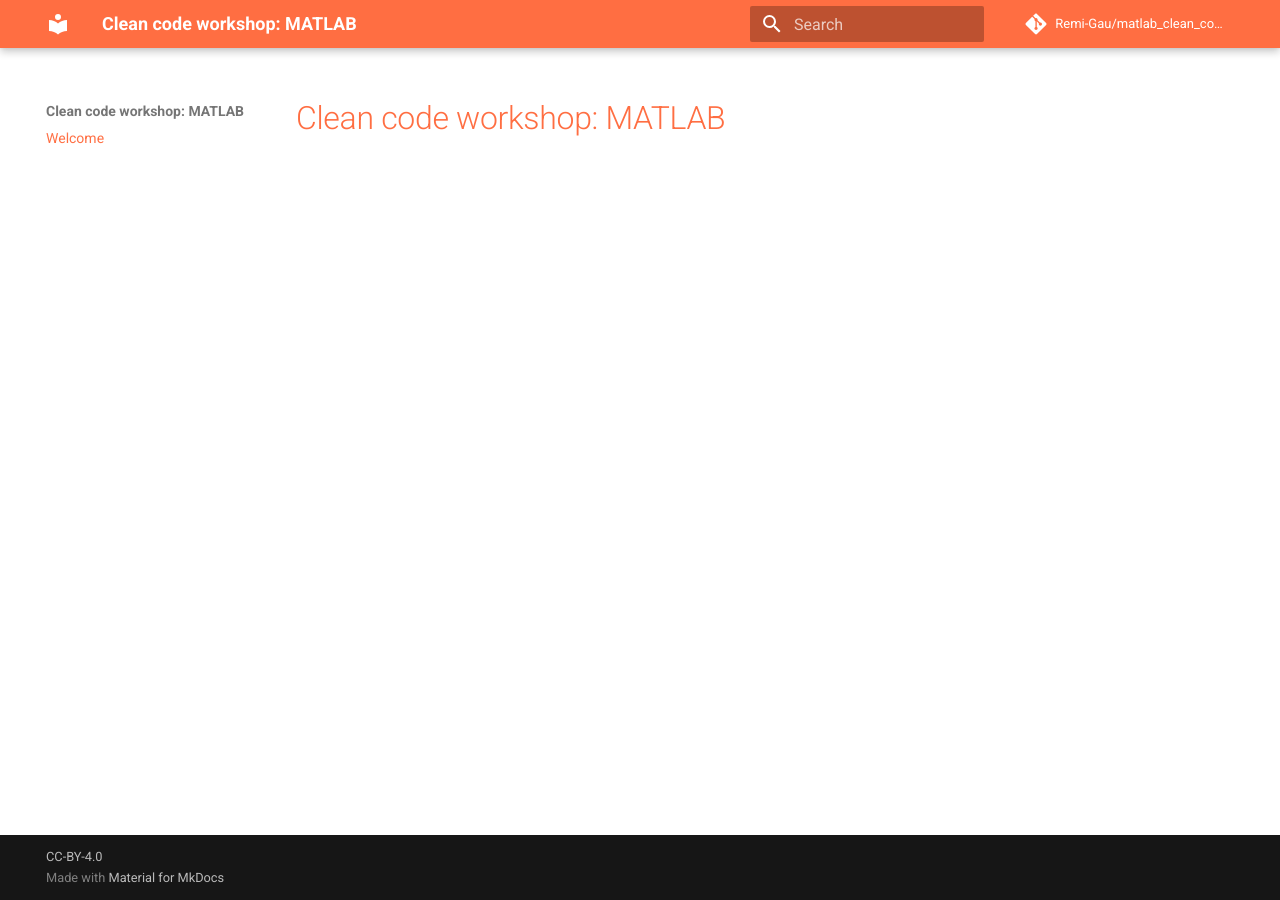
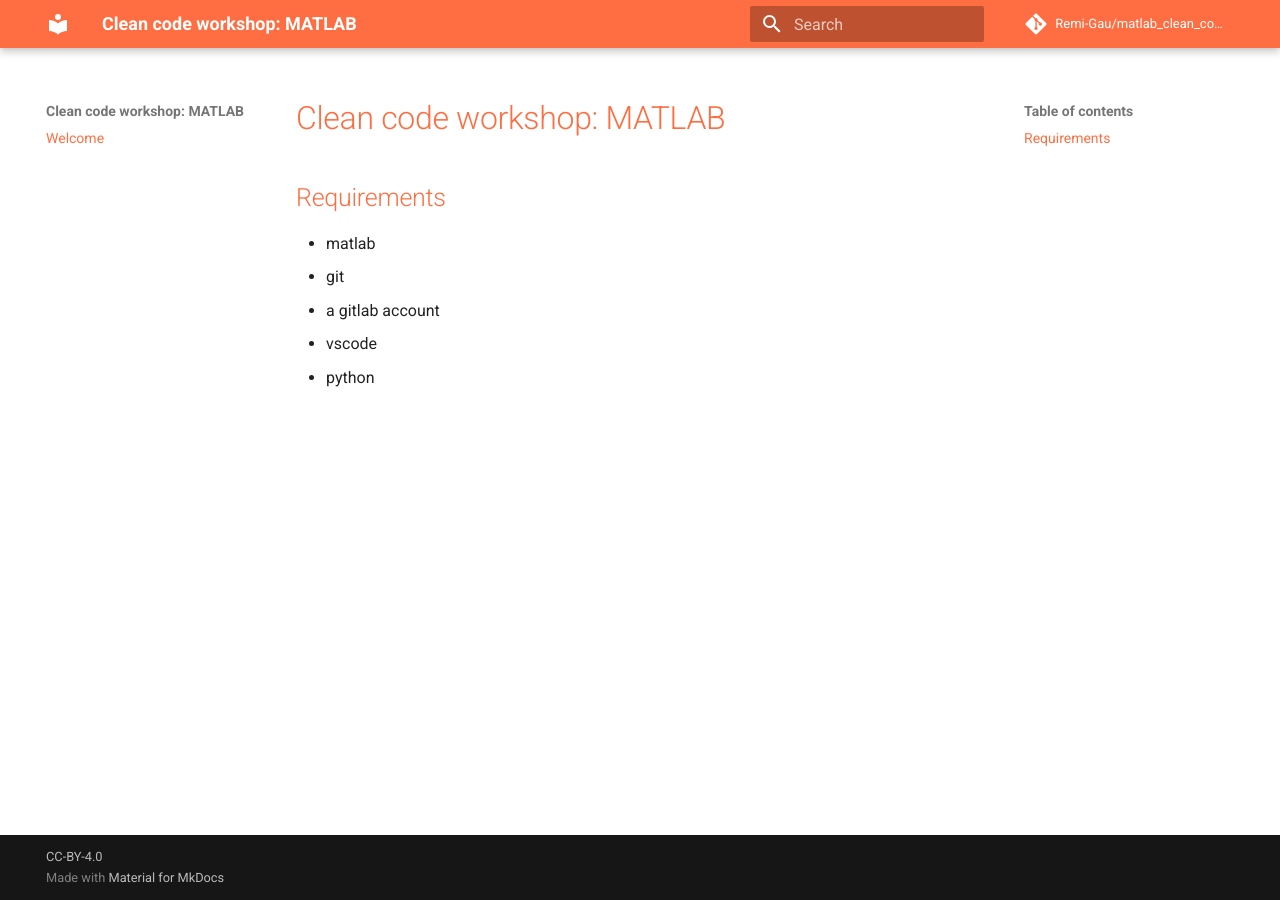
Before and after one commit to Remi-Gau/matlab_clean_code_workshop, an MkDocs documentation site: the page built from doc/index.md, in a window 1280 px wide. Built offline with MkDocs 1.6.1 and Material for MkDocs 9.7.7, drawn with Linux system fonts in a browser that asks for light colours; comment, search, counter and statistics services are not loaded.

Commit message:
add requirements

```diff
--- a/doc/index.md
+++ b/doc/index.md
@@ -1 +1,9 @@
 # Clean code workshop: MATLAB
+
+## Requirements
+
+- matlab
+- git
+- a gitlab account
+- vscode
+- python
```
